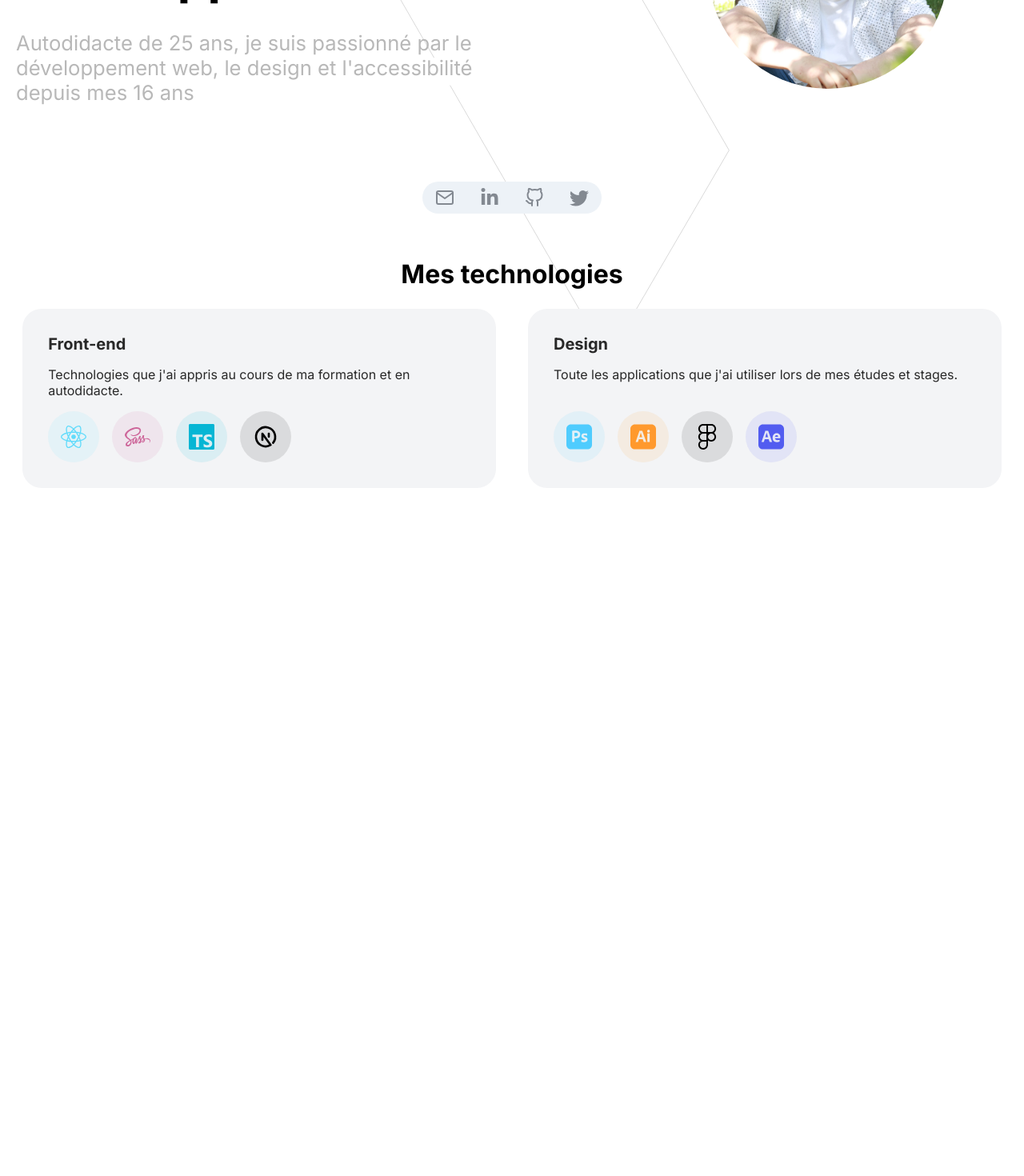
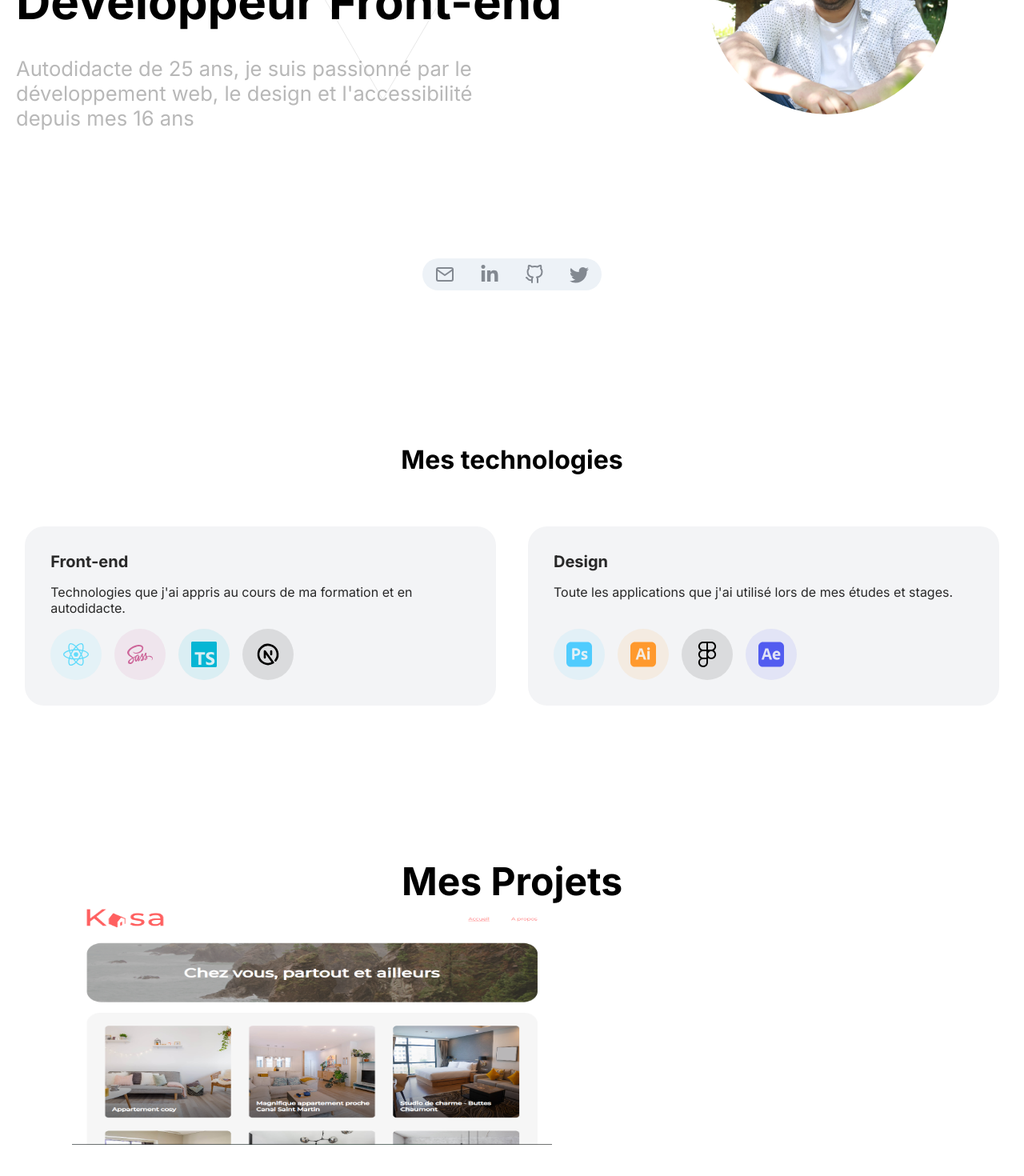
Before and after one commit to WillFDA/williamdeazevedo2023, a Next.js app: page / in a window 1280 px wide. Shown: the part 426-1896 px from the top of the page at 80% size. Before the commit the page ends 1076 px from the top, so only its background shows below. Built offline with nearby package versions, Linux system fonts and the light colour scheme.

Commit message:
Ahout mes projets et autre

```diff
--- a/src/app/page.tsx
+++ b/src/app/page.tsx
@@ -4,6 +4,7 @@ import Navbar from '@/sections/Navbar';
 import SectionHero from "@/sections/SectionHero";
 import SectionTechnologies from "@/sections/SectionTechnologies";
 import LogoContour from '../components/LogoContour';
+import SectionMesProjets from "@/sections/SectionMesProjets";
 function Page() {
     return (
         <div className="app">
@@ -11,6 +12,7 @@ function Page() {
             <Navbar />
             <SectionHero />
             <SectionTechnologies />
+            <SectionMesProjets />
         </div>
     );
 }
--- a/src/scss/components/_iconsHero.scss
+++ b/src/scss/components/_iconsHero.scss
@@ -9,7 +9,10 @@
     background-color: #EDF2F7;
     padding: 0.5rem 1rem;
     border-radius: 2rem;
-    margin-top: 6rem;
+    margin-top: 10rem;
+    @include media('small') {
+      margin-top: 2rem;
+    }
     &__item {
       border-radius: 50%;
       display: flex;
--- a/src/scss/components/_logoContour.scss
+++ b/src/scss/components/_logoContour.scss
@@ -27,4 +27,8 @@
     top: 0; // ou tout autre positionnement que vous souhaitez
     left: 0; // ou tout autre positionnement que vous souhaitez
     z-index: -1; // pour le mettre derrière les autres éléments
+    width: 100%;
+    height: auto;
+    max-width: 100vh;
+    max-height: 100vh;
 }
--- a/src/scss/sections/_index.scss
+++ b/src/scss/sections/_index.scss
@@ -1,3 +1,4 @@
 @import './navbar';
 @import './sectionHero';
 @import './sectionTechnologies';
+@import './sectionMesProjets'
--- a/src/scss/sections/_sectionHero.scss
+++ b/src/scss/sections/_sectionHero.scss
@@ -3,10 +3,13 @@
     // background-color: red;
     max-width: 1240px;
     margin: auto;
-    padding-top: 6rem;
+    padding-top: 8rem;
     @include media('medium') {
       flex-direction: column;
       gap: 3rem;
+    }
+    @include media('small') {
+      padding-top: 4rem;
     }
 }
 
@@ -77,6 +80,7 @@
   flex-direction: column;
   align-items: center;
   justify-content: center;
+  padding-bottom: 5rem;
 }
 
 .hero--icons--arrow {
--- /dev/null
+++ b/src/scss/sections/_sectionMesProjets.scss
@@ -0,0 +1,32 @@
+.projects {
+
+    max-width: 1100px;
+    margin: auto;
+    margin-top: 15rem;
+    .title {
+        color: black;
+        text-align: center;
+        font-size: clamp(1.875rem, 2.5vw, 3.125rem);
+        font-weight: $font-bold;
+    }
+    &-container {
+        display: flex;
+        flex-direction: column;
+        gap: 10rem;
+    }
+    display: flex;
+    flex-direction: column;
+}
+
+// .project-box {
+
+// }
+
+// .project {
+//     &-content {
+
+//     }
+//     &-image {
+
+//     }
+// }
--- a/src/scss/sections/_sectionTechnologies.scss
+++ b/src/scss/sections/_sectionTechnologies.scss
@@ -6,7 +6,10 @@
       font-weight: bold;
       font-size: clamp(1.875rem, 2.5vw, 3.125rem);
       text-align: center;
-      margin: 3.5rem 0 1.5rem 0;
+      margin: 7rem 0 4rem 0;
+      @include media('small') {
+        margin: 3rem 0 4rem 0;
+      }
     }
 
     &__content {
--- /dev/null
+++ b/src/sections/SectionMesProjets.tsx
@@ -0,0 +1,87 @@
+'use client'
+
+import Image from "next/image";
+import Link from "next/link";
+import React from "react";
+import { FiGithub, FiExternalLink } from "react-icons/fi";
+import { motion } from "framer-motion";
+
+function SectionMesProjets() {
+  const projectsData = [
+    {
+      image: "/kasa_app.png",
+      projectName: "Kasa App - Site d'Agence Immobilière",
+      projectLink: "https://github.com/WillFDA/kasa_app",
+      projectDescription:
+        "En utilisant la puissance de React et la flexibilité du SCSS, j'ai créé un site web innovant pour une agence immobilière appelée Kasa App lors de mon cursus sur Openclassrooms.",
+      projectTech: [
+        "React",
+        "SCSS",
+      ],
+      projectExternalLinks: {
+        github: "",
+        externalLink: "https://willfda.github.io/kasa_app/",
+      },
+    },
+  ];
+  return (
+    <div className="projects" id="work">
+      <motion.div
+        className="title"
+        initial="hidden"
+        whileInView="visible"
+        viewport={{ once: true }}
+        transition={{ duration: 0.6 }}
+        variants={{
+          visible: { opacity: 1, y: -50 },
+          hidden: { opacity: 0, y: 0 },
+        }}
+      >
+        <h2>Mes Projets</h2>
+      </motion.div>
+      <div className="projects-container">
+        {projectsData.map(
+          ({
+            image,
+            projectDescription,
+            projectLink,
+            projectExternalLinks,
+            projectName,
+            projectTech,
+          }) => {
+            return (
+              <motion.div
+                className="project"
+                key={projectName}
+                initial="hidden"
+                whileInView="visible"
+                viewport={{ once: true }}
+                transition={{ duration: 0.6 }}
+                variants={{
+                  visible: { opacity: 1, y: -50 },
+                  hidden: { opacity: 0, y: 0 },
+                }}
+              >
+                <div className="project-box">
+                    <div className="project-content">
+
+                    </div>
+                    <div className="project-image">
+                        <Image
+                            src={image}
+                            alt={projectName}
+                            width={600}
+                            height={300}
+                        />
+                    </div>
+                </div>
+              </motion.div>
+            );
+          }
+        )}
+      </div>
+    </div>
+  );
+}
+
+export default SectionMesProjets;
--- a/src/sections/SectionTechnologies.tsx
+++ b/src/sections/SectionTechnologies.tsx
@@ -27,7 +27,7 @@ export default function SectionTechnologies() {
             />
             <TechnologiesBox
               title="Design"
-              paragraph="Toute les applications que j&apos;ai utiliser lors de mes études et stages."
+              paragraph="Toute les applications que j&apos;ai utilisé lors de mes études et stages."
               icons={[
                 { component: <SiAdobephotoshop />, color: "#4FCCFE" },
                 { component: <SiAdobeillustrator />, color: "#FF992D" },
```
Also changed, not shown: public/kasa_app.png (added), src/components/ComponentsMesProjets.tsx (added).
